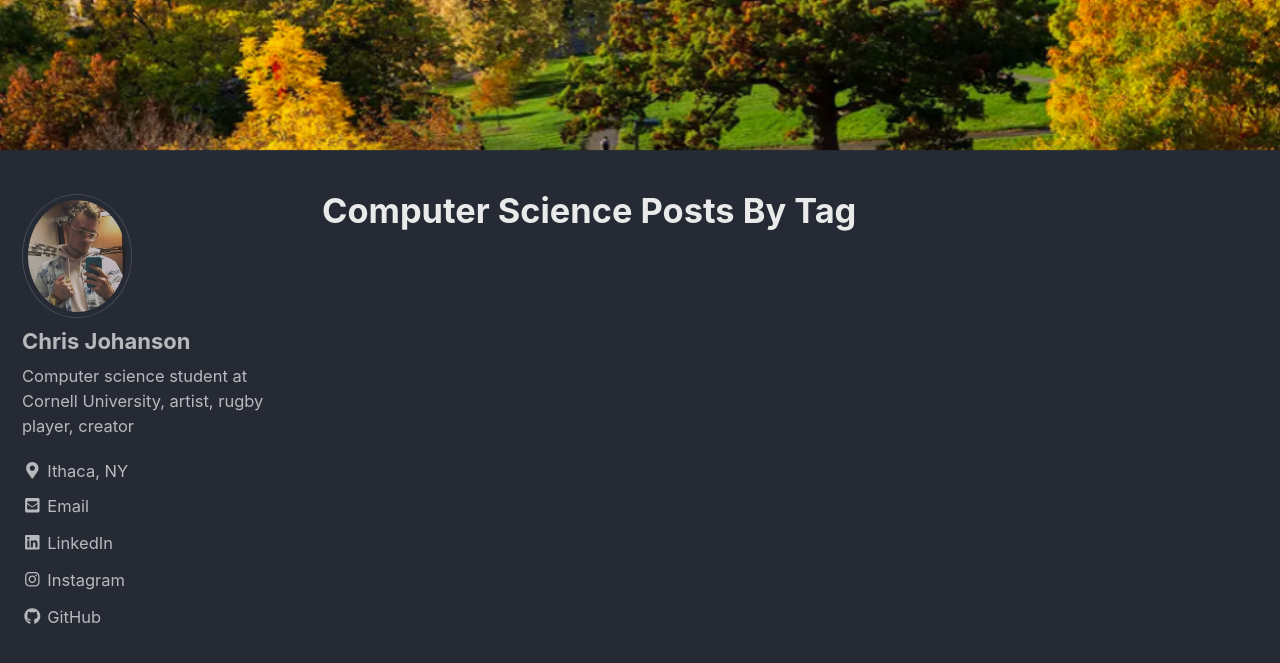
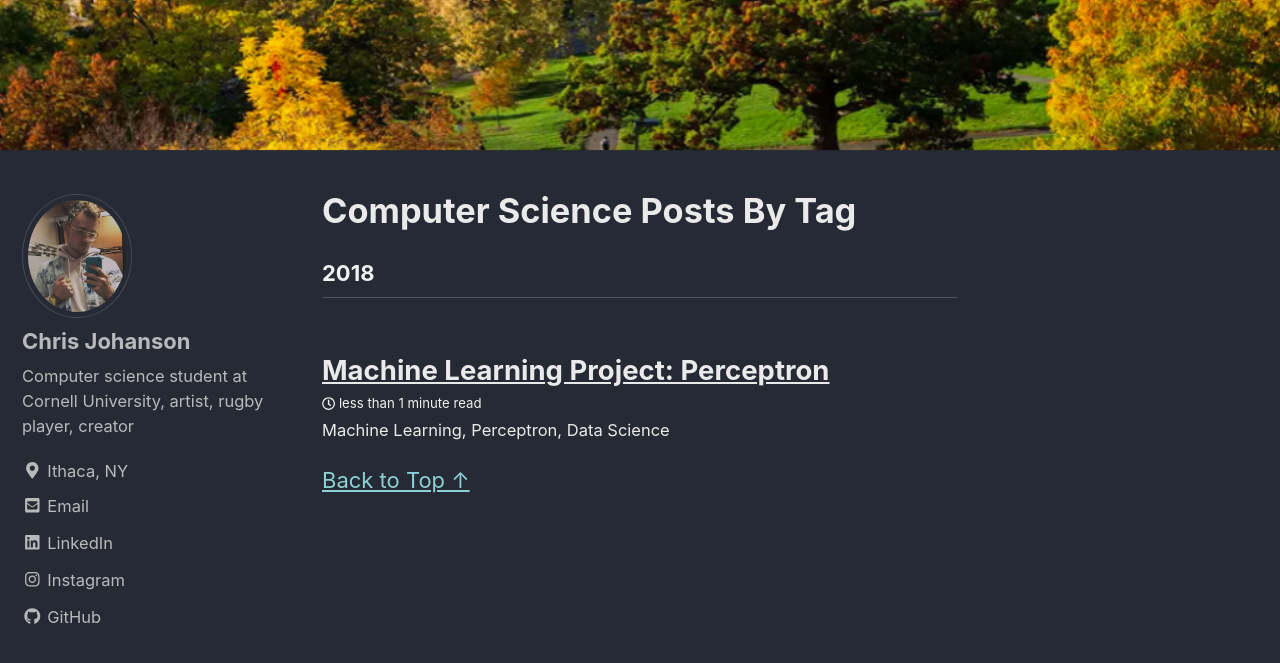
Before and after one commit to Chris-Johanson/Chris-Johanson.github.io, a Jekyll site: the page built from _post-types/comp-sci.md, in a window 1280 px wide and 900 px high, scrolled down 428 px. Shown: the top 663 px of the window. Built offline with Jekyll 4.4.1, drawn with Linux system fonts in a browser that asks for light colours; nearby versions of some CDN libraries; some of the changed lines change nothing that is shown.

Commit message:
comp-sci

```diff
--- a/_layouts/machine-learning-posts.html
+++ b/_layouts/comp-sci-posts.html
@@ -4,7 +4,7 @@
 
 {{ content }}
 
-{% assign postsByYear = site.categories.Machine-Learning | group_by_exp: 'post', 'post.date | date: "%Y"' %}
+{% assign postsByYear = site.categories.Computer-Science | group_by_exp: 'post', 'post.date | date: "%Y"' %}
 {% for year in postsByYear %}
   <section id="{{ year.name }}" class="taxonomy__section">
     <h2 class="archive__subtitle">{{ year.name }}</h2>
--- a/_post-types/comp-sci.md
+++ b/_post-types/comp-sci.md
@@ -1,5 +1,5 @@
 ---
-layout: machine-learning-posts
+layout: comp-sci-posts
 permalink: /comp-sci/
 title: "Computer Science Posts By Tag"
 author_profile: true
```
